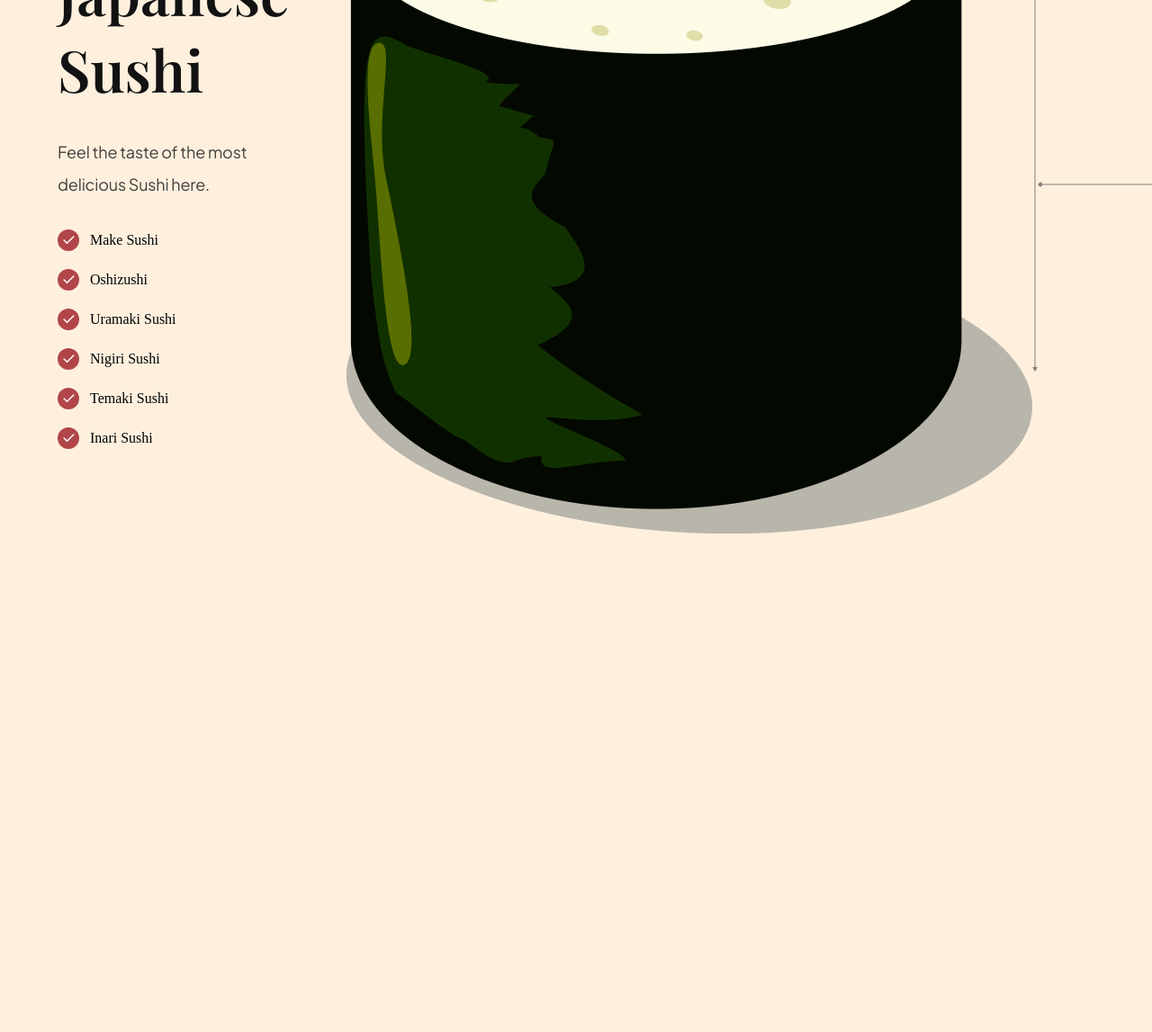
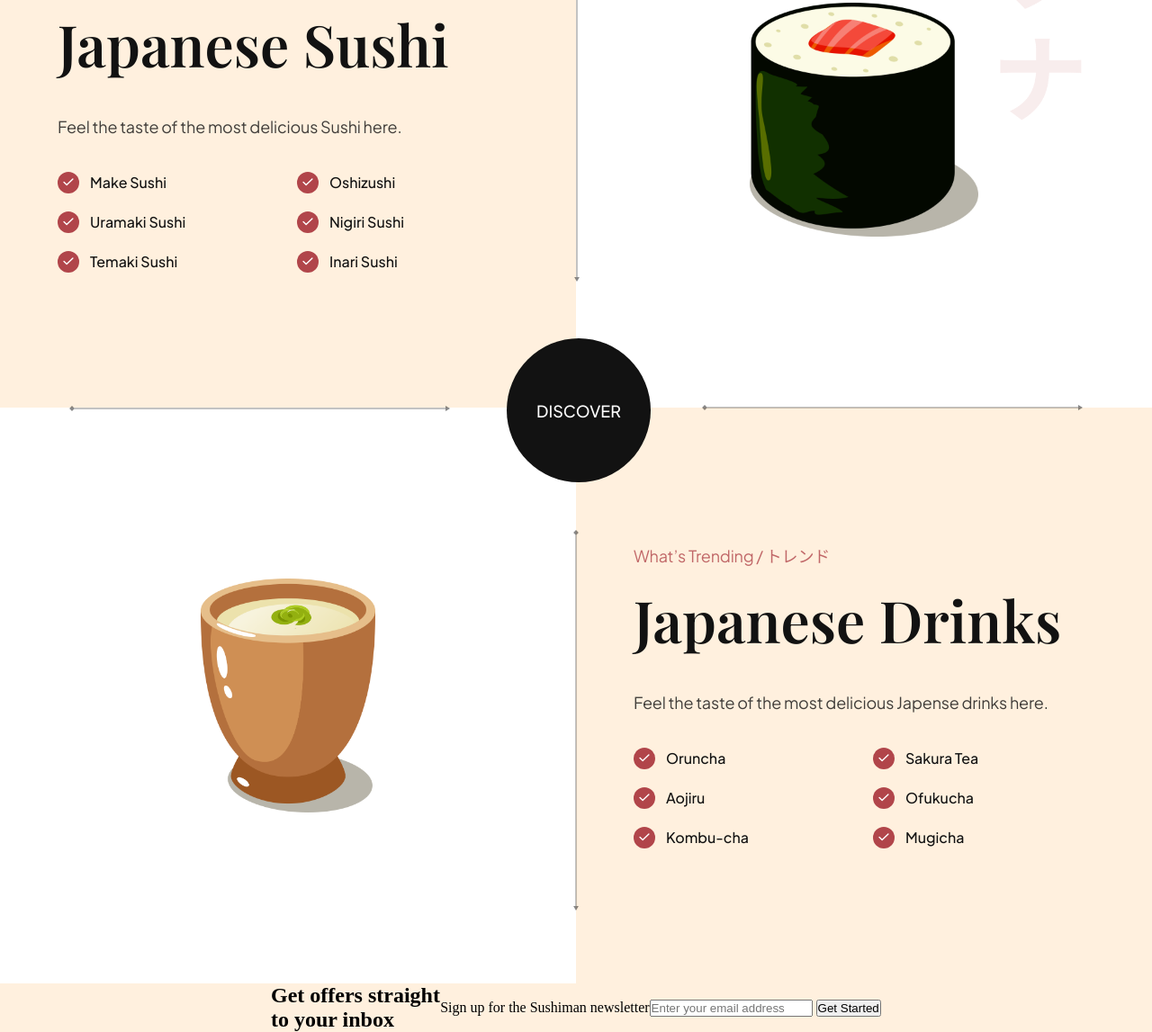
Before and after one commit to kaluczadzsi/sushiman, a website built with Vite: page index.html in a window 1280 px wide. Shown: the part 2543-3690 px from the top of the page at 90% size. Before the commit the page ends 3136 px from the top, so only its background shows below. Built offline with nearby package versions, Linux system fonts and the light colour scheme.

Commit message:
Subscription section added

```diff
--- a/css/sections/trending.css
+++ b/css/sections/trending.css
@@ -75,3 +75,86 @@
   border-radius: 100%;
   background-color: var(--primary-color);
 }
+
+.trending__icon img {
+  width: 50%;
+  height: 50%;
+  object-fit: contain;
+}
+
+.trending__list p {
+  flex: 1;
+  font-size: 16px;
+  font-weight: 500;
+  font-family: var(--plus-jakarta-sans);
+
+  color: var(--secondary-color);
+}
+
+.trending__image {
+  flex: 1;
+
+  position: relative;
+  padding: 32px 64px;
+
+  background-color: var(--color-white);
+  background-repeat: no-repeat;
+  background-size: contain;
+  background-position: center;
+}
+
+.trending-sushi .trending__image {
+  background-image: url('../../assets/japanese_sushi.png');
+}
+
+.trending-drink .trending__image {
+  background-image: url('../../assets/japanese_drinks.png');
+}
+
+.trending__image img {
+  width: 254px;
+  height: 260px;
+  object-fit: contain;
+}
+
+/* Arrows */
+.trending__arrow {
+  position: absolute;
+  z-index: 1;
+}
+
+.trending__arrow img {
+  object-fit: contain;
+}
+
+.trending__arrow-left {
+  left: -2.5px;
+  top: 12%;
+}
+
+.trending__arrow-left img,
+.trending__arrow-top img {
+  width: auto;
+  height: 100%;
+}
+
+.trending__arrow-top {
+  top: -10.5px;
+  left: 12%;
+}
+
+.trending__arrow-bottom {
+  bottom: -6.5px;
+  right: 12%;
+}
+
+.trending__arrow-bottom img,
+.trending__arrow-right img {
+  width: 100%;
+  height: auto;
+}
+
+.trending__arrow-right {
+  right: -2.5px;
+  bottom: 12%;
+}
--- a/index.html
+++ b/index.html
@@ -193,9 +193,9 @@
         <div class="trending__content" data-aos="fade-right">
           <p class="sushi__subtitle">What’s Trending / トレンド</p>
 
-          <h3 class="sushi__title">Japanese Sushi
-          </h3>
-          <p class="sushi__description">Feel the taste of the most delicious Sushi here.
+          <h3 class="sushi__title">Japanese Sushi</h3>
+          <p class="sushi__description">
+            Feel the taste of the most delicious Sushi here.
           </p>
 
           <ul class="trending__list flex-between">
@@ -249,8 +249,87 @@
             <img src="assets/arrow-horizontal.svg" alt="arrow horizontal" />
           </div>
         </div>
+      </section>
 
+      <div class="trending__discover" data-aos="zoom-in">
+        <p>Discover</p>
+      </div>
+
+      <section class="trending-drinks">
+        <div class="trending__image flex-center">
+          <img src="assets/sushi-4.png" alt="sushi-4" data-aos="fade-right" />
+
+          <div class="trending__arrow trending__arrow-top">
+            <img src="assets/arrow-horizontal.svg" alt="arrow horizontal" />
+          </div>
+
+          <div class="trending__arrow trending__arrow-right">
+            <img src="assets/arrow-vertical.svg" alt="arrow vertical" />
+          </div>
+        </div>
+
+        <div class="trending__content" data-aos="fade-left">
+          <p class="sushi__subtitle">What’s Trending / トレンド</p>
+
+          <h3 class="sushi__title">Japanese Drinks</h3>
+          <p class="sushi__description">
+            Feel the taste of the most delicious Japense drinks here.
+          </p>
+
+          <ul class="trending__list flex-between">
+            <li>
+              <div class="trending__icon flex-center">
+                <img src="assets/check.svg" alt="check" />
+              </div>
+              <p>Oruncha</p>
+            </li>
+            <li>
+              <div class="trending__icon flex-center">
+                <img src="assets/check.svg" alt="check" />
+              </div>
+              <p>Sakura Tea</p>
+            </li>
+            <li>
+              <div class="trending__icon flex-center">
+                <img src="assets/check.svg" alt="check" />
+              </div>
+              <p>Aojiru</p>
+            </li>
+            <li>
+              <div class="trending__icon flex-center">
+                <img src="assets/check.svg" alt="check" />
+              </div>
+              <p>Ofukucha</p>
+            </li>
+            <li>
+              <div class="trending__icon flex-center">
+                <img src="assets/check.svg" alt="check" />
+              </div>
+              <p>Kombu-cha</p>
+            </li>
+            <li>
+              <div class="trending__icon flex-center">
+                <img src="assets/check.svg" alt="check" />
+              </div>
+              <p>Mugicha</p>
+            </li>
+          </ul>
+        </div>
       </section>
+    </section>
+
+    <section class="subscription flex-center" id="services">
+      <h2 data-aos="flip-down">
+        Get offers straight <br />
+        to your inbox
+      </h2>
+      <p data-aos="fade-up">Sign up for the Sushiman newsletter</p>
+
+      <div class="subscription__form" data-aos="fade-up">
+        <input type="text" placeholder="Enter your email address" />
+        <button>Get Started</button>
+      </div>
+    </section>
     <script src="/js/script.js" type="module"></script>
   </body>
 </html>
```
